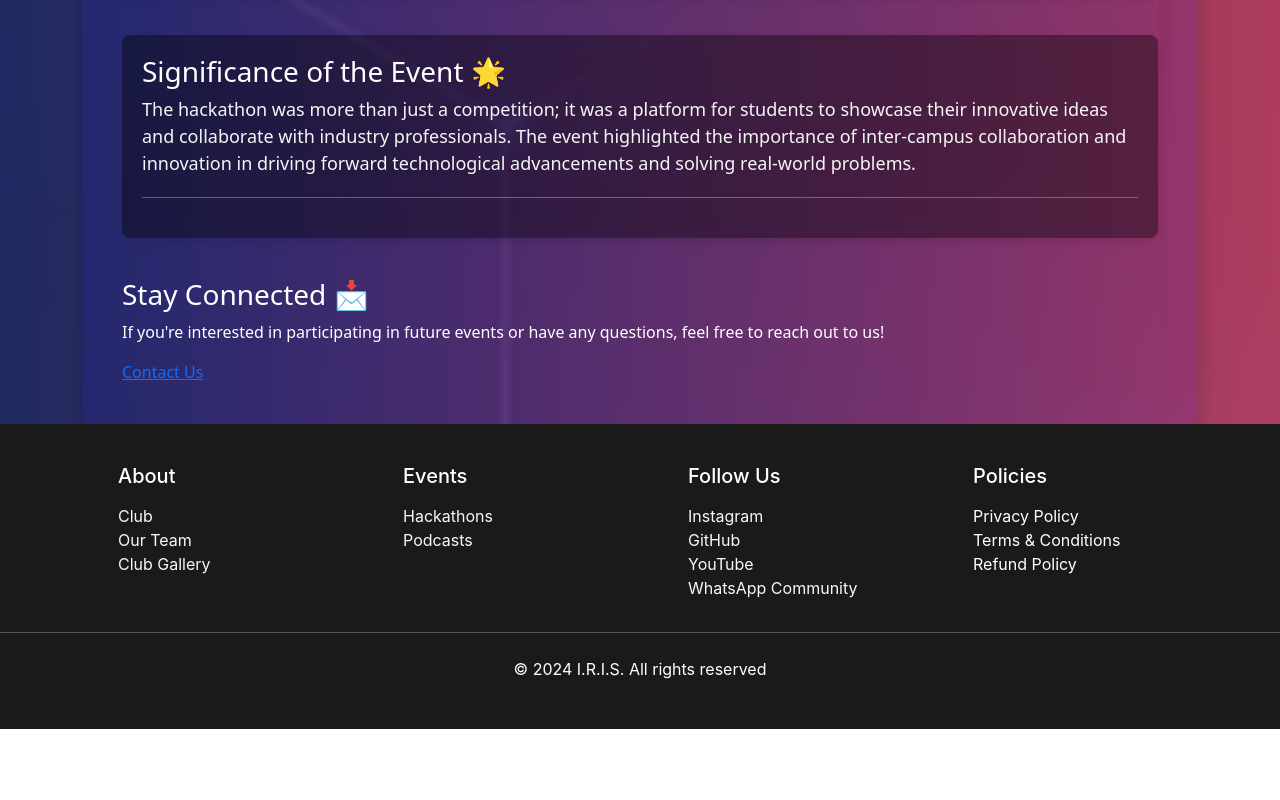
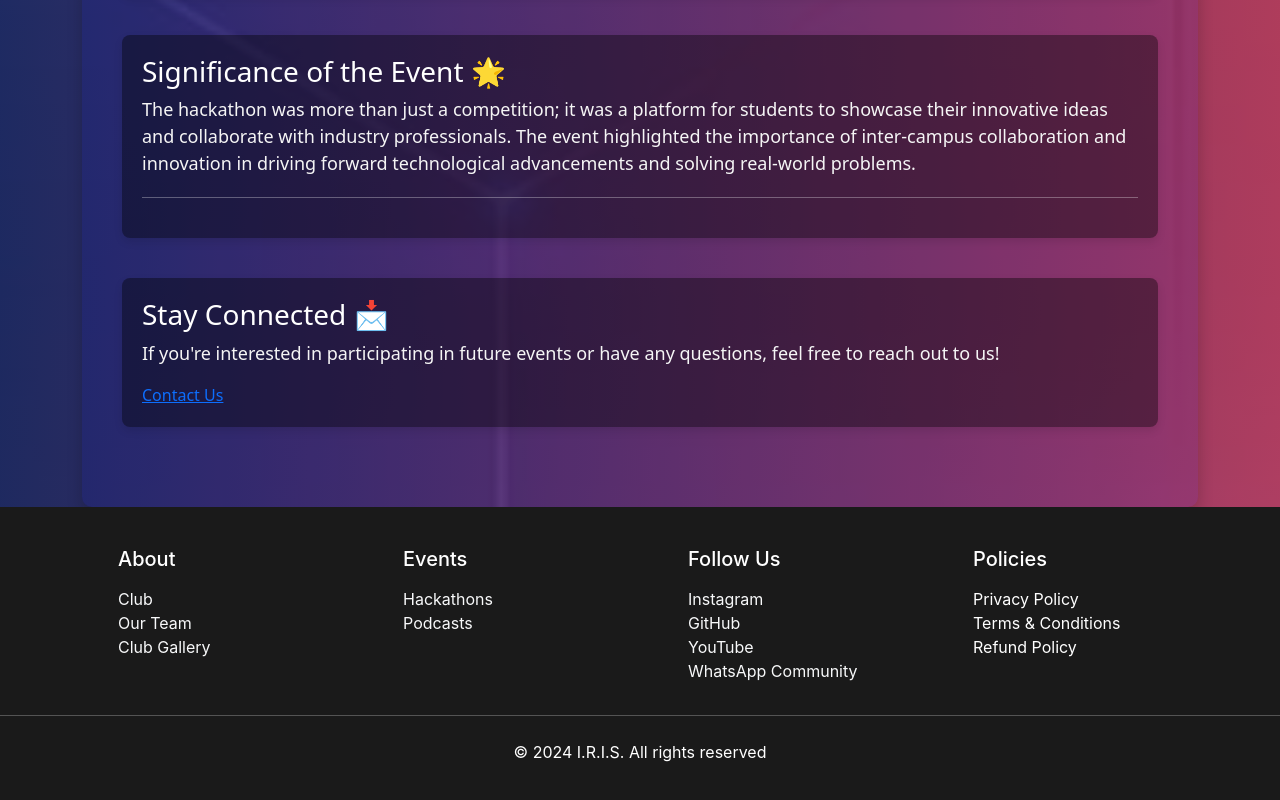
Before and after one commit to kushagra-a-singh/I.R.I.S-Prod-Website, a Next.js app: page /events/1 in a window 1280 px wide. Shown: the part 2536-3336 px from the top of the page. Before the commit the page ends 3265 px from the top, so only its background shows below. Built offline with nearby package versions, Linux system fonts and the light colour scheme.

Commit message:
recruitment link correction + event 1 css

```diff
--- a/package.json
+++ b/package.json
@@ -22,7 +22,7 @@
     "react": "^18.3.1",
     "react-dom": "^18.3.1",
     "react-icons": "^5.3.0",
-    "react-intersection-observer": "^9.15.0",
+    "react-intersection-observer": "^9.15.1",
     "react-modal": "^3.16.1",
     "react-select": "^5.9.0",
     "react-toastify": "^11.0.2",
--- a/pages/events/1/event1.module.css
+++ b/pages/events/1/event1.module.css
@@ -73,7 +73,7 @@
     to { transform: translateY(0); opacity: 1; }
 }
 
-.eventDetails, .eventIntro, .eventJourney, .eventHighlights, .eventRewards, .eventRules, .eventSignificance {
+.eventDetails, .eventIntro, .eventJourney, .eventHighlights, .eventRewards, .eventRules, .eventSignificance, .eventRegistration {
     margin-bottom: 40px;
     padding: 20px;
     background-color: rgba(0, 0, 0, 0.4);
@@ -82,11 +82,11 @@
     transition: transform 0.3s ease;
 }
 
-.eventDetails:hover, .eventIntro:hover, .eventJourney:hover, .eventHighlights:hover, .eventRewards:hover, .eventRules:hover, .eventSignificance:hover {
+.eventDetails:hover, .eventIntro:hover, .eventJourney:hover, .eventHighlights:hover, .eventRewards:hover, .eventRules:hover, .eventSignificance:hover,.eventRegistration:hover {
     transform: scale(1.05);
 }
 
-.eventDetails p, .eventIntro p, .eventJourney p, .eventHighlights ul, .eventRewards ul, .eventRules ul, .eventSignificance p {
+.eventDetails p, .eventIntro p, .eventJourney p, .eventHighlights ul, .eventRewards ul, .eventRules ul, .eventSignificance p,.eventRegistration p {
     font-size: 18px;
     color: #f5f5f5;
 }
--- a/pages/projects/1/index.js
+++ b/pages/projects/1/index.js
@@ -55,7 +55,7 @@ const Projects1 = () => {
           <section className={styles.projectRegistration}>
             <h3>Stay Connected 📩</h3>
             <p>If you&apos;re interested in participating in this project or have any questions, feel free to reach out to us!</p>
-            <Link href="/recruitment" className={styles.registerBtn}>
+            <Link href="/recruitments" className={styles.registerBtn}>
               Recruitment form
             </Link>
 
```
Also changed, not shown: 1 other file (tests, documents, lock files or other folders).
